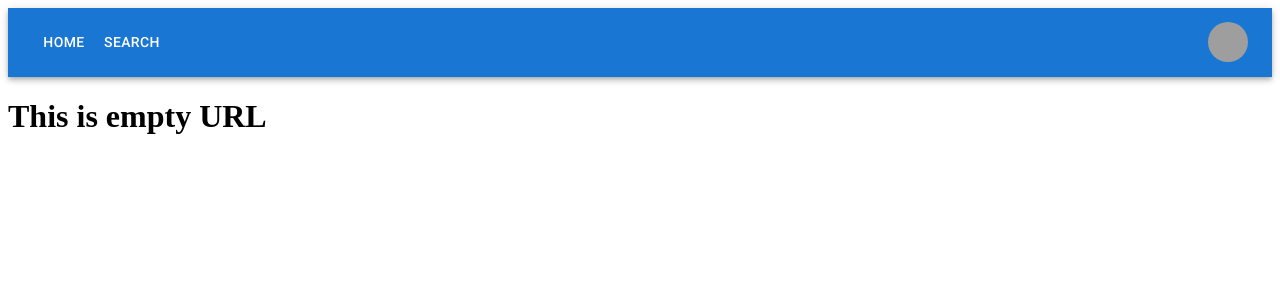
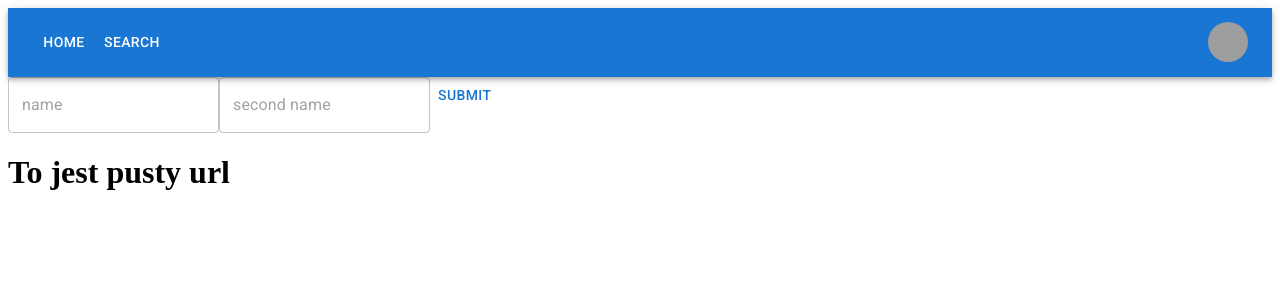
Before and after one commit to IuriiLozenko/sdanews, a React (Create React App) app: page / in a window 1280 px wide. Shown: the top 300 px of the page. Built offline with nearby package versions, Linux system fonts and the light colour scheme; grey boxes are pictures that could not be loaded.

Commit message:
Task 1 19.01.2023 ExcerciseForm

```diff
--- a/src/App.tsx
+++ b/src/App.tsx
@@ -3,26 +3,30 @@ import {BrowserRouter, Routes, Route} from 'react-router-dom';
 import Navbar from './Components/Navbar/Navbar';
 import HomePage from './Components/HomePage/HomePage';
 import RegisterForm from './Components/RegisterForm/RegisterForm';
-import LoginForm from './Components/LoginForm/LoginForm';
 import LoginPage from './Components/LoginPage/LoginPage';
-function App() {
+import ExcerciseForm from './Components/ExcerciseForm/ExcerciseForm';
+
+function App () {
   const [avatarClicked, setAvatarClicked] = useState<boolean>(false);
+  const [usersFirstName, setUsersFirstName] = useState<string>("");
+  console.log(usersFirstName);
   return (
     <div className="App">
       <BrowserRouter>
-        {/*STATIC*/}
+        {/* STATIC */}
         <Navbar setAvatarClicked={setAvatarClicked} />
-        {/*STATIC*/}
-        {/*DYNAMIC*/}
+        <ExcerciseForm setUsersFirstName={setUsersFirstName} />
+        {/* STATIC */}
+        {/* DYNAMIC */}
         <Routes>
-          <Route path="/" element={<h1>This is empty URL</h1>} />
+          <Route path="/" element={<h1>To jest pusty url</h1>} />
           <Route path="/home" element={<HomePage />} />
           <Route path="/register" element={<RegisterForm />} />
-          <Route path="/login" element={<LoginPage />}/>
+          <Route path="/login" element={<LoginPage />} />
         </Routes>
-        {/*DYNAMIC*/}
-        {/*STATIC*/}
-        {/*STATIC*/}
+        {/* DYNAMIC */}
+        {/* STATIC */}
+        {/* STATIC */}
       </BrowserRouter>
     </div>
   );
@@ -30,28 +34,13 @@ function App() {
 
 export default App;
 
-//TASK 16.01.2023
-// 1. Stwórz komponent Article.tsx
-// 2. Komponent Article będzie przyjmował 2 propsy: article oraz key. Prop article to
-// obiekt artykułu pochodządzy z API a key to po prostu liczba. Stwórz interface dla
-// obiektu typu article, nazwij go ArticleObj, w środku: url to string, urlToImage to
-//string, title to string. Sam interface użyj do otypowania propsów w Article, przyjmij je.
-
-
-//Part 2
-// 3. JSX:
-// - wszystko ma być obwinięte w komponent ListItem (MUI)
-// - w środku ListItem wszystko ma być obwinięte
-//komponentem Card (MUI), props komponentu Card:
-//variant na outlined, w sx'ach margines dolny na 10px
-// - w środku Card wszystko obwinięte tagiem a (zwykły
-//anchor z htmla), props: href na url z artykułu który zostaw
-//przekazany propsem do Article.tsx, target na __blank, w
-//style textDecoration none
-// - w środku <a> ma się znaleźć tag img (zwykły
-//htmlowy) z src ustawionym na urlToImage z artykułu z
-//propsów, alt ustawiony na title artykułu z propsów i w
-//style width ustawione na 100%
-// - obok tagu img ma się znaleźć komponent
-//ListItemText (z MUI) w sx'ach color black, mx 5%. W
-//środku ListItemText wyświetl tytuł artykułu z propsów.
+// Task 1 19.01.2023
+// 1. Stwórz komponent ExerciseForm.
+// 2. Ten komponent ma wyświetlać formularz z dwoma inputami (TextField (MUI)), jeden
+//na imie, drugi na nazwisko, dodaj też Button (MUI) z typem submit. Zaimportuj useForm i obsłuż formularz.
+// 3. W App.tsx stwórz stan usersFirstName, otypuj go na string, wartość początkowa "".
+// 4. Wyświetl ExerciseForm w App.tsx (statycznie/dynamicznie, nie ma to znaczenia),
+//przekaż do ExcerciseForm funkcję aktulizującą stan usersFirstName. Nie zapomnij o interface w ExerciseForm
+// 5. Wywołuj funkcję aktulizującą stan usersFirstName w własnoręcnie napisanym handlerze, wrzucając do
+//stanu TYLKO IMIE użytkownika.
+// 6. Zrób console.log(stan) w App.tsx żeby sprawdzić czy działa.
--- /dev/null
+++ b/src/Components/ExcerciseForm/ExcerciseForm.tsx
@@ -0,0 +1,33 @@
+import React from 'react';
+import { TextField, Button } from "@mui/material";
+import { useForm } from "react-hook-form";
+
+interface ExcerciseFormProps {
+  setUsersFirstName: (val: string) => void;
+}
+
+interface ExcerciseFormValues {
+  name: string;
+  secondName: string;
+}
+
+const ExcerciseForm = ({ setUsersFirstName }: ExcerciseFormProps) => {
+  const { register, handleSubmit } = useForm<ExcerciseFormValues>();
+
+  const submitHandler = ({ name, secondName }: ExcerciseFormValues) => {
+    setUsersFirstName(name);
+  };
+
+  return (
+    <form onSubmit={handleSubmit(submitHandler)}>
+      <TextField placeholder="name" {...register("name", { required: true })} />
+      <TextField
+        placeholder="second name"
+        {...register("secondName", { required: true })}
+      />
+      <Button type="submit">Submit</Button>
+    </form>
+  );
+};
+
+export default ExcerciseForm
```
